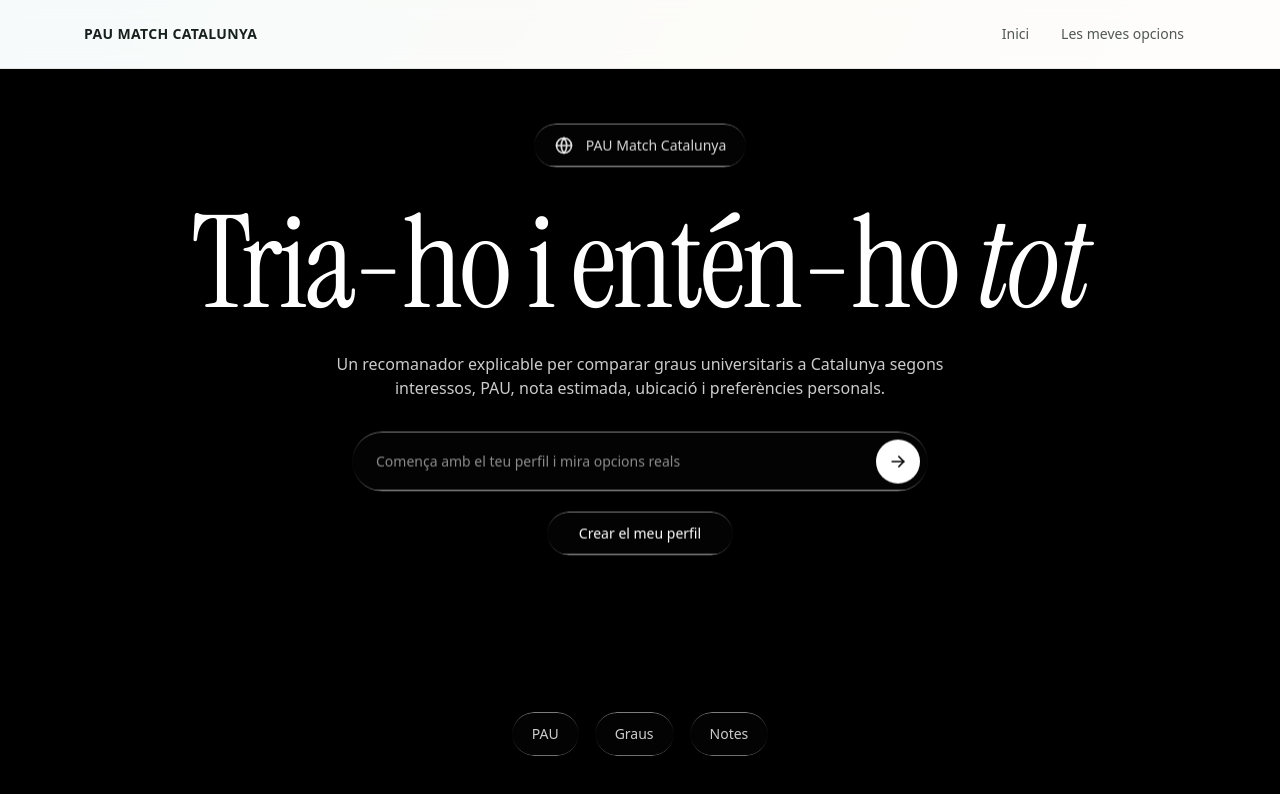
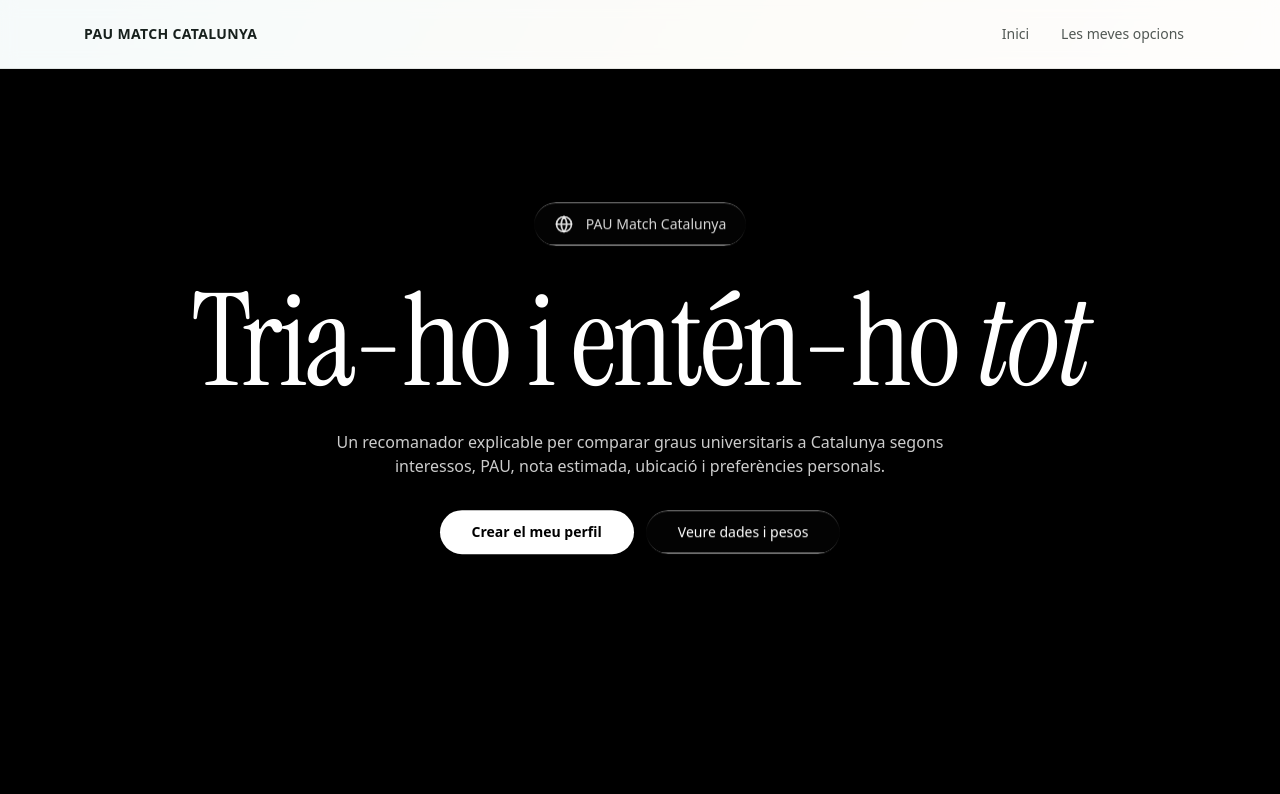
Before and after one commit to inocuosistemas/lespau, a Next.js app: page / in a window 1280 px wide. Shown: the top 794 px of the page. Built offline with nearby package versions, Linux system fonts and the light colour scheme.

Commit message:
Simplify home calls to action

```diff
--- a/app/page.tsx
+++ b/app/page.tsx
@@ -5,15 +5,6 @@ import { useRef } from "react";
 
 const heroVideoUrl =
   "https://d8j0ntlcm91z4.cloudfront.net/user_38xzZboKViGWJOttwIXH07lWA1P/hf_20260405_074625_a81f018a-956b-43fb-9aee-4d1508e30e6a.mp4";
-
-function ArrowRightIcon({ className = "" }: { className?: string }) {
-  return (
-    <svg className={className} width="20" height="20" viewBox="0 0 24 24" fill="none" aria-hidden="true">
-      <path d="M5 12h14" stroke="currentColor" strokeWidth="2" strokeLinecap="round" />
-      <path d="m13 6 6 6-6 6" stroke="currentColor" strokeWidth="2" strokeLinecap="round" strokeLinejoin="round" />
-    </svg>
-  );
-}
 
 function GlobeIcon({ className = "" }: { className?: string }) {
   return (
@@ -105,33 +96,20 @@ export default function HomePage() {
           ubicació i preferències personals.
         </p>
 
-        <div className="mt-8 w-full max-w-xl">
-          <div className="liquid-glass flex items-center gap-3 rounded-full py-2 pl-6 pr-2">
-            <span className="min-w-0 flex-1 truncate text-left text-sm text-white/55">Comença amb el teu perfil i mira opcions reals</span>
-            <Link href="/profile" className="rounded-full bg-white p-3 text-black transition-transform hover:scale-105" aria-label="Començar perfil">
-              <ArrowRightIcon className="h-5 w-5" />
-            </Link>
-          </div>
+        <div className="mt-8 flex flex-wrap justify-center gap-3">
+          <Link
+            href="/profile"
+            className="rounded-full bg-white px-8 py-3 text-sm font-semibold text-black transition-transform hover:scale-105"
+          >
+            Crear el meu perfil
+          </Link>
+          <Link
+            href="/admin/import"
+            className="liquid-glass rounded-full px-8 py-3 text-sm font-medium text-white transition-colors hover:bg-white/5"
+          >
+            Veure dades i pesos
+          </Link>
         </div>
-
-        <Link
-          href="/profile"
-          className="liquid-glass mt-5 rounded-full px-8 py-3 text-sm font-medium text-white transition-colors hover:bg-white/5"
-        >
-          Crear el meu perfil
-        </Link>
-      </div>
-
-      <div className="relative z-10 flex justify-center gap-4 pb-12">
-        {["PAU", "Graus", "Notes"].map((item) => (
-          <Link
-            key={item}
-            href="/profile"
-            className="liquid-glass rounded-full px-5 py-3 text-sm font-medium text-white/80 transition-all hover:bg-white/5 hover:text-white"
-          >
-            {item}
-          </Link>
-        ))}
       </div>
     </section>
   );
```
